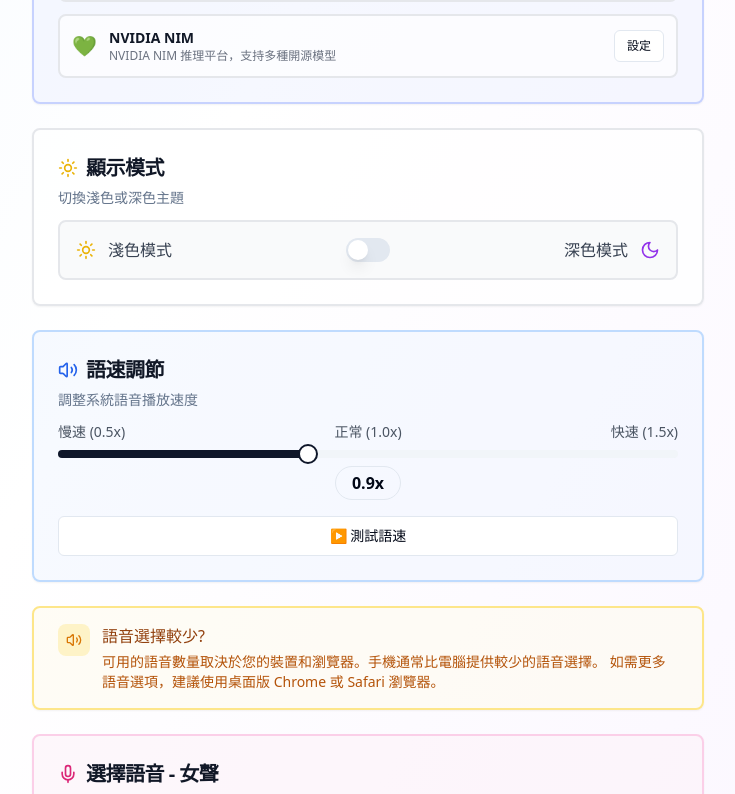
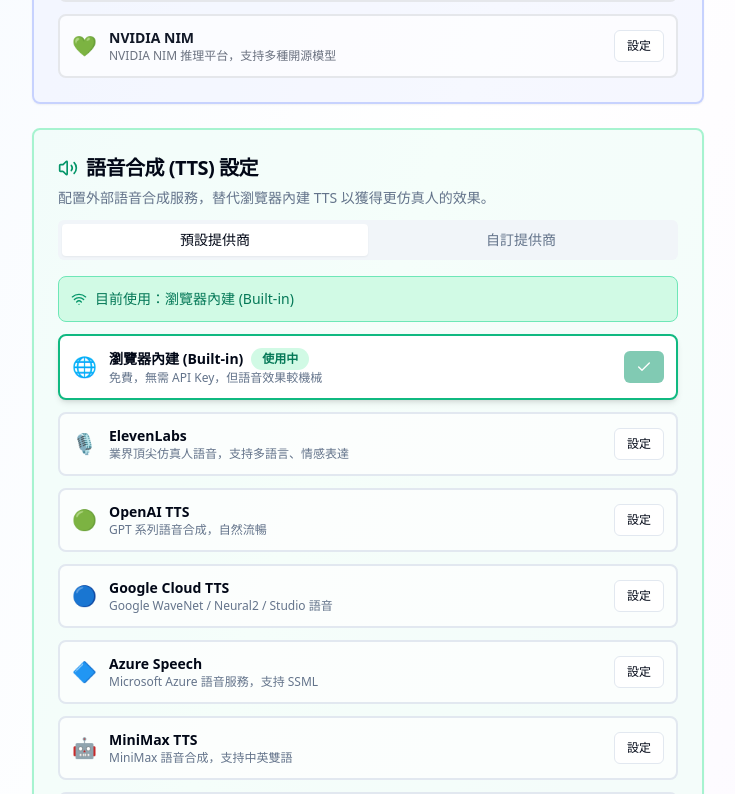
Before and after one commit to nathan927/speak-English-with-AI, a React (Vite) app: page /settings in a window 1280 px wide. Shown: the part 1282-2076 px from the top of the page, without its empty margins (272-1007 px from the left). Built offline with nearby package versions, Linux system fonts and the light colour scheme.

Commit message:
Add tts external settings
Co-authored-by: nathan927 <109018668+nathan927@users.noreply.github.com>

```diff
--- a/src/pages/Settings.tsx
+++ b/src/pages/Settings.tsx
@@ -339,6 +339,8 @@ const Settings = () => {
         <div className="max-w-2xl mx-auto space-y-6">
           {/* AI Provider Settings */}
           <ApiSettings />
+          {/* TTS Provider Settings */}
+          <TtsSettings />
           {/* Dark Mode Toggle */}
           <Card className="border-2 border-gray-200 dark:border-gray-700 bg-white/80 dark:bg-gray-800/80">
             <CardHeader className="pb-3">
```
